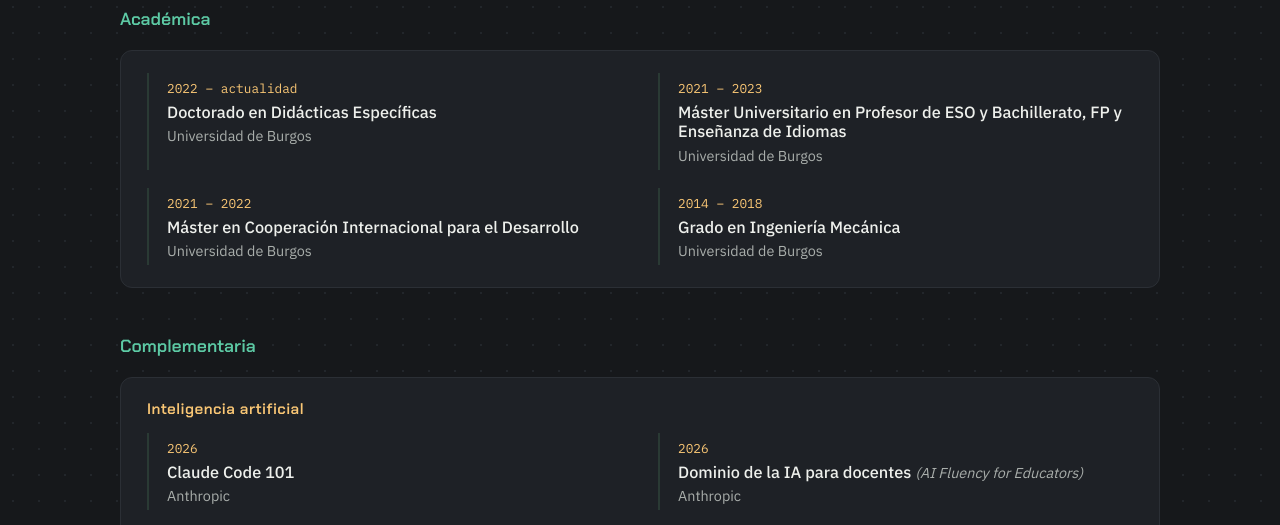
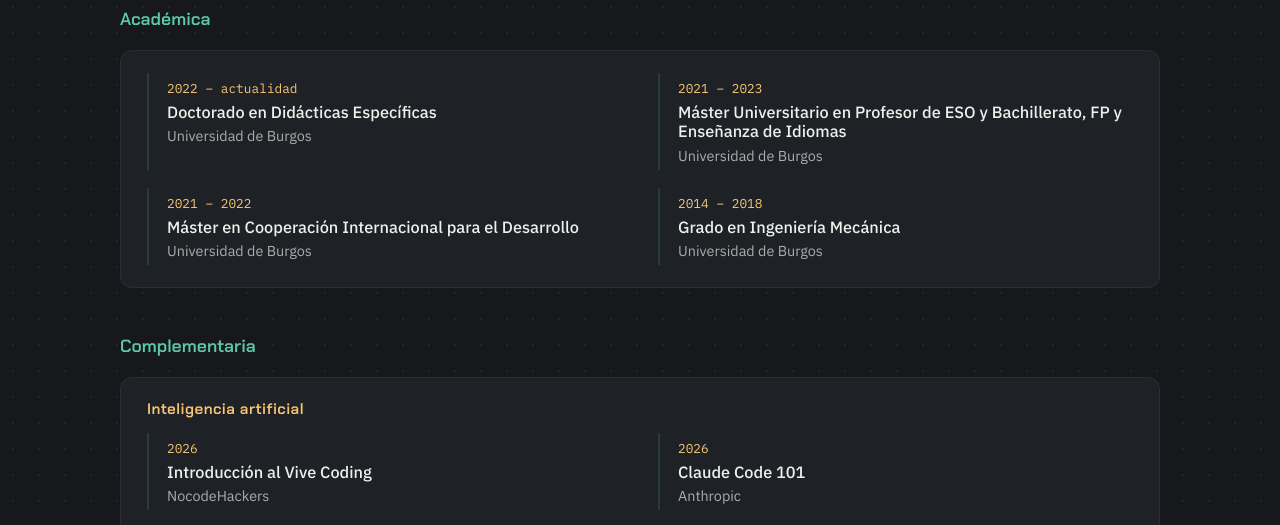
Before and after one commit to alejandroreylab/portfolio, a plain HTML site: page formacion.html in a window 1280 px wide. Shown: the part 214-739 px from the top of the page. Drawn offline with Linux system fonts and the light colour scheme.

Commit message:
formacion.html

```diff
--- a/formacion.html
+++ b/formacion.html
@@ -90,11 +90,15 @@
       <ul class="lista-formacion rejilla-cursos">
         <li>
           <span class="anios mono">2026</span>
+          <h3>Introducción al Vive Coding </h3>
+          <span class="centro">NocodeHackers</span>
+        </li>
+        <li>
+          <span class="anios mono">2026</span>
           <h3>Claude Code 101 </h3>
           <span class="centro">Anthropic</span>
         </li>
-
-<li>
+        <li>
           <span class="anios mono">2026</span>
           <h3>Dominio de la IA para docentes <em>(AI Fluency for Educators)</em></h3>
           <span class="centro">Anthropic</span>
```
